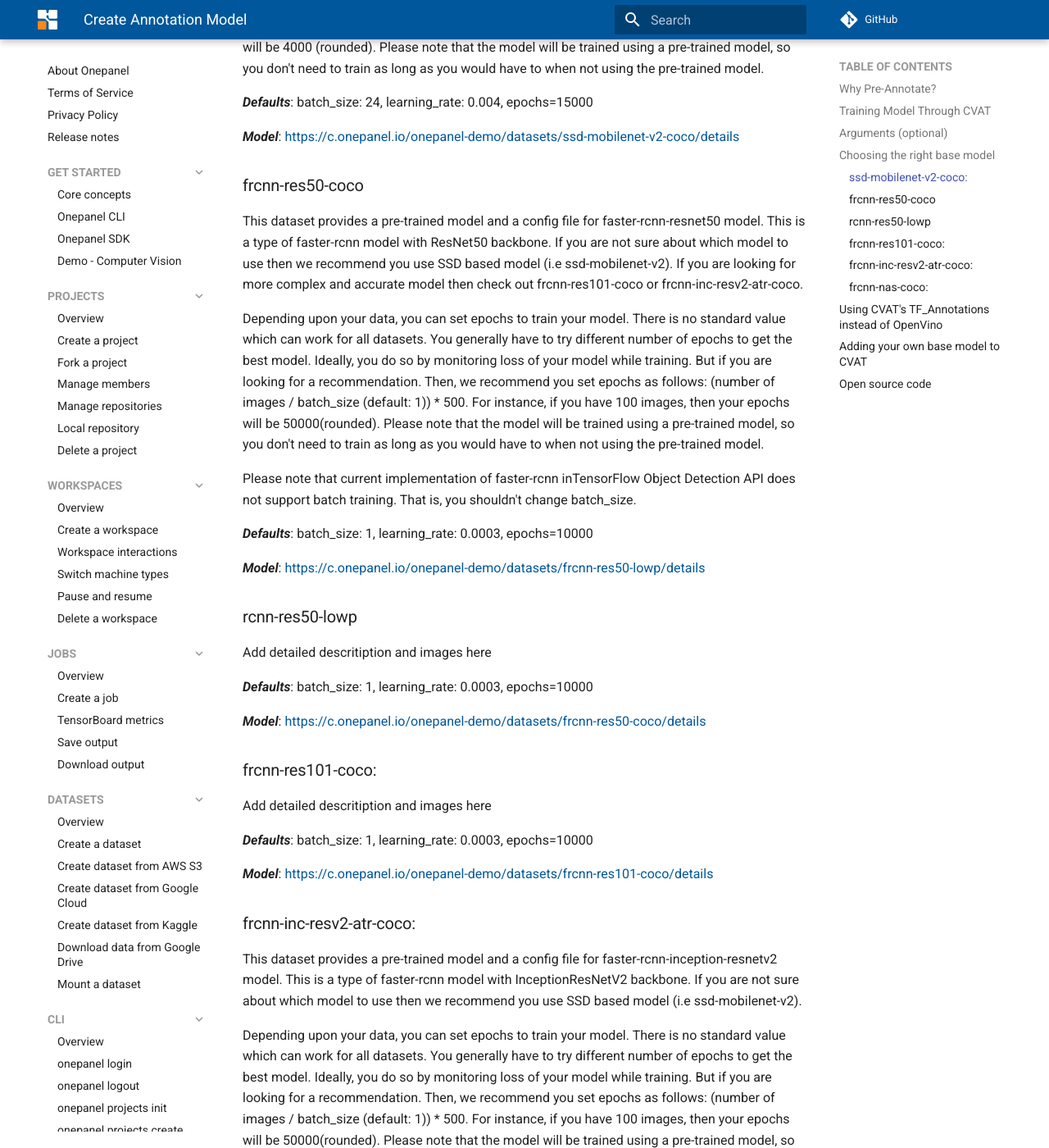
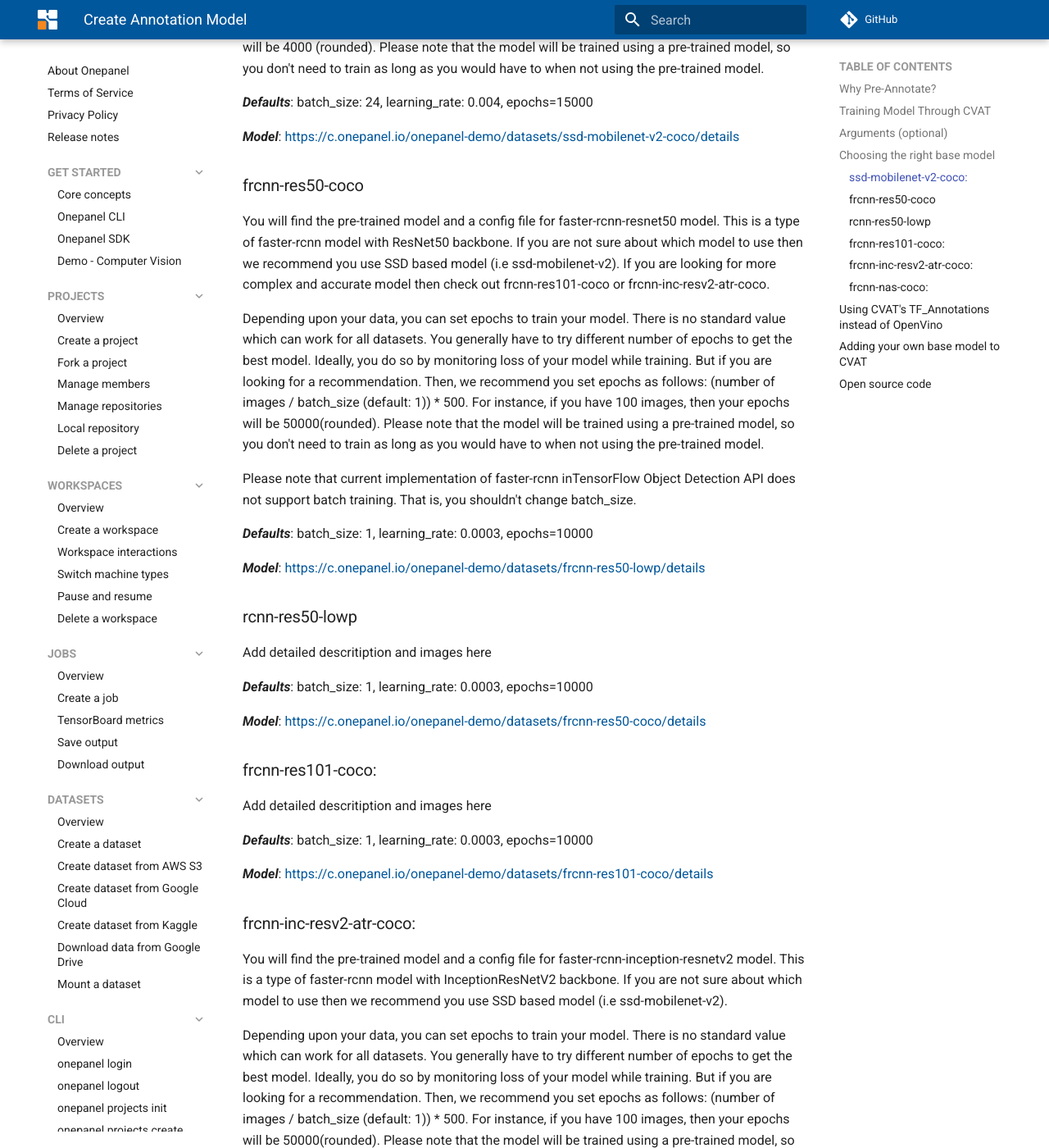
Before and after one commit to onepanelio/docs, an MkDocs documentation site: the page built from docs/CVAT/create_annotation_model.md, in a window 1280 px wide and 1400 px high, scrolled down 2532 px. Shown: the whole window at 82% size. Built offline with MkDocs 1.6.1 and Material for MkDocs 9.7.7, drawn with Linux system fonts in a browser that asks for light colours; comment, search, counter and statistics services are not loaded; some of the changed text lies outside the part shown.

Commit message:
Update create_annotation_model.md

```diff
--- a/docs/CVAT/create_annotation_model.md
+++ b/docs/CVAT/create_annotation_model.md
@@ -42,7 +42,7 @@
 
 SSD-based networks such as `ssd-mobilenet-v2` are faster than faster-rcnn based models. However, they are not as accurate as faster-rcnn based models. This model is generally recommended since its accurate and fast enough. If you don't know much about your data or the complexity of your data, then we recommend you go with this model.
 
-This dataset contains pre-trained model and config file for ssd-mobilenetv2 model trained on COCO dataset.
+You will find the pre-trained model and config file for ssd-mobilenetv2 model trained on COCO dataset.
 
 This model is a good place to start if you don't have any specific model in mind. If you are data is very complicated (i.e many annotations per image) then you should prefer faster-rcnn models over ssd.
 
@@ -55,7 +55,7 @@
 
 ### frcnn-res50-coco
 
-This dataset provides a pre-trained model and a config file for faster-rcnn-resnet50 model. This is a type of faster-rcnn model with ResNet50 backbone. If you are not sure about which model to use then we recommend you use SSD based model (i.e ssd-mobilenet-v2). If you are looking for more complex and accurate model then check out frcnn-res101-coco or frcnn-inc-resv2-atr-coco.
+You will find the pre-trained model and a config file for faster-rcnn-resnet50 model. This is a type of faster-rcnn model with ResNet50 backbone. If you are not sure about which model to use then we recommend you use SSD based model (i.e ssd-mobilenet-v2). If you are looking for more complex and accurate model then check out frcnn-res101-coco or frcnn-inc-resv2-atr-coco.
 
 Depending upon your data, you can set epochs to train your model. There is no standard value which can work for all datasets. You generally have to try different number of epochs to get the best model. Ideally, you do so by monitoring loss of your model while training. But if you are looking for a recommendation. Then, we recommend you set epochs as follows: (number of images / batch_size (default: 1)) * 500. For instance, if you have 100 images, then your epochs will be 50000(rounded). Please note that the model will be trained using a pre-trained model, so you don't need to train as long as you would have to when not using the pre-trained model.
 
@@ -86,7 +86,7 @@
 
 ### frcnn-inc-resv2-atr-coco:
 
-This dataset provides a pre-trained model and a config file for faster-rcnn-inception-resnetv2 model. This is a type of faster-rcnn model with InceptionResNetV2 backbone. If you are not sure about which model to use then we recommend you use SSD based model (i.e ssd-mobilenet-v2).
+You will find the pre-trained model and a config file for faster-rcnn-inception-resnetv2 model. This is a type of faster-rcnn model with InceptionResNetV2 backbone. If you are not sure about which model to use then we recommend you use SSD based model (i.e ssd-mobilenet-v2).
 
 Depending upon your data, you can set epochs to train your model. There is no standard value which can work for all datasets. You generally have to try different number of epochs to get the best model. Ideally, you do so by monitoring loss of your model while training. But if you are looking for a recommendation. Then, we recommend you set epochs as follows: (number of images / batch_size (default: 1)) * 500. For instance, if you have 100 images, then your epochs will be 50000(rounded). Please note that the model will be trained using a pre-trained model, so you don't need to train as long as you would have to when not using the pre-trained model.
 
@@ -101,7 +101,7 @@
 
 * If you are using `frcnn-nas-coco`, then please choose a machine with at least 2 GPUs as this model requires more memory. A machine with 1 GPU will throw an error.
 
-This dataset provides a pre-trained model and a config file for faster-rcnn-nas model. This is a type of faster-rcnn model with NAS backbone. If you are not sure about which model to use then we recommend you use SSD based model (i.e ssd-mobilenet-v2).
+You will find the pre-trained model and a config file for faster-rcnn-nas model. This is a type of faster-rcnn model with NAS backbone. If you are not sure about which model to use then we recommend you use SSD based model (i.e ssd-mobilenet-v2).
 
 Depending upon your data, you can set epochs to train your model. There is no standard value which can work for all datasets. You generally have to try different number of epochs to get the best model. Ideally, you do so by monitoring loss of your model while training. But if you are looking for a recommendation. Then, we recommend you set epochs as follows: (number of images / batch_size (default: 1)) * 500. For instance, if you have 100 images, then your epochs will be 50000(rounded). Please note that the model will be trained using a pre-trained model, so you don't need to train as long as you would have to when not using the pre-trained model.
 
```
